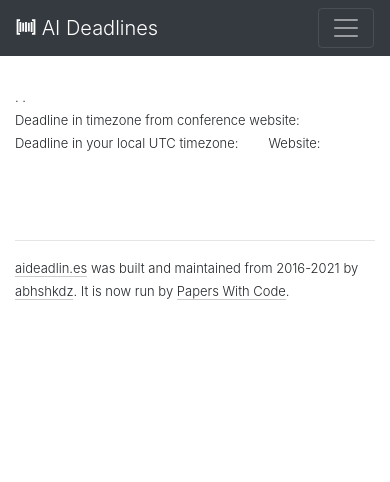
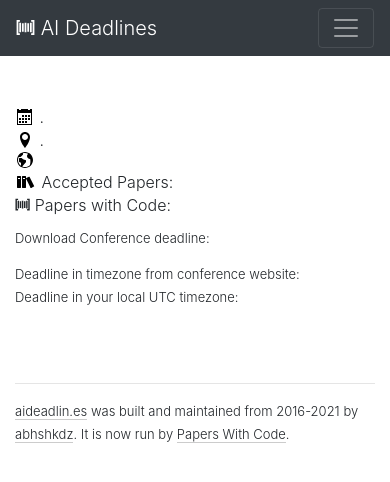
Before and after one commit to paperswithcode/ai-deadlines, a Jekyll site: the page built from _pages/conference.html, in a window 390 px wide. Shown: the top 482 px of the page. Built offline with Jekyll 4.4.1, drawn with Linux system fonts in a browser that asks for light colours; comment, search, counter and statistics services are not loaded.

Commit message:
feat: merge home and conference page

```diff
--- a/_pages/conference.html
+++ b/_pages/conference.html
@@ -11,47 +11,69 @@
     <div class="container">
       <div class="page-header" id="conf-title">
         <div class="row">
-                <div class="col-12 col-sm-12">
+          <div class="col-sm-12">
             <h1>
-                    <a id="conf-title-href" nohref></a>
+              <span id="conf-title-href"></span>
               <span id="twitter-box"></span>
             </h1>
           </div>
-                <div class="meta deadline col-12">
-                  <span id="conf-date"></span>. <span id="conf-place"></span>.<br>
         </div>
-                <div class="meta deadline col-12 col-md-5">
-                  Deadline in timezone from conference website:
-                </div>
-                <div class="meta deadline col-12 col-md-6">
-                  <span class="deadline-time"></span>
-                </div>
-                <span class="local-timezone-hide">
-                  <div class="meta deadline col-12 col-md-5">
-                    Deadline in your local <span class="local-timezone">America/New_York</span> timezone:
-                  </div>
-                  <div class="meta deadline col-12 col-md-6">
-                    <span class="deadline-local-time"></span>
-                  </div>
-                </span>
-                <div class="meta deadline col-2 col-sm-1 col-md-5">
-                  Website:
-                </div>
-                <div class="meta deadline col-10 col-sm-11 col-md-7">
-                  <a id="conf-website" target="_blank" nohref></a><br>
+        <div class="row">
+          <div class="col-sm-12">
+            <span id="conf-subs" title="Conference subjects"></span>
           </div>
         </div>
       </div>
-        <div>
-          <div class="row">
+      <div id="page-content">
+        <div id="conf-key-facts" class="row">
           <div class="col-12">
-                <span id="conf-timer"></span>
-                <br>
+            <img src="{{site.baseurl}}/static/img/084-calendar.svg" class="badge-link" />
+            <span id="conf-date"></span>.
+          </div>
+          <div class="col-12">
+            <img src="{{site.baseurl}}/static/img/072-location.svg" class="badge-link" />
+            <span id="conf-place"></span>.
+          </div>
+          <div class="col-12">
+            <img src="{{site.baseurl}}/static/img/203-earth.svg" class="badge-link" />
+            <a id="conf-website" target="_blank" nohref></a>
+          </div>
+          <div id="conf-paperslink-div" class="col-12">
+            <img src="{{site.baseurl}}/static/img/033-books.svg" class="badge-link" />
+            Accepted Papers:
+            <a id="conf-paperslink" target="_blank" nohref></a>
+          </div>
+          <div id="conf-pwclink-div" class="col-12">
+            <div class="icon-inner pwc-icon"><svg xmlns="http://www.w3.org/2000/svg" viewBox="0 0 512 512" class="s-ion-icon"><path d="M88 128h48v256H88zM232 128h48v256h-48zM160 144h48v224h-48zM304 144h48v224h-48zM376 128h48v256h-48z"></path><path d="M104 104V56H16v400h88v-48H64V104zM408 56v48h40v304h-40v48h88V56z"></path></svg></div>
+            Papers with Code:
+            <a id="conf-pwclink" target="_blank" nohref></a>
           </div>
         </div>
-          <br>
+        <div id="conf-deadline-info" class="row">
+          <div class="meta deadline col-12 col-md-6">
+            Download Conference deadline:
+          </div>
+          <div id="conference-deadline" class="calendar meta col-sm-12 col-md-6">
+          </div>
+          <div class="meta deadline col-12 col-md-6">
+            Deadline in timezone from conference website:
+          </div>
+          <div class="meta col-sm-12 col-md-6">
+            <span class="deadline-time"></span>
+          </div>
+              <div class="meta col-sm-12 col-md-6">
+                Deadline in your local <span class="local-timezone">America/New_York</span> timezone:
+              </div>
+              <div class="local-timezone-hide meta col-sm-12 col-md-6">
+                <span class="deadline-local-time"></span>
+              </div>
+          </div>
+        <div id="conf-deadline-timer" class="row">
+          <div id="conf-timer" class="col-12">
+          </div>
+        </div>
+      </div>
         <hr>
-        </div>
         <footer>
           {% include footer.html %}
         </footer>
@@ -90,18 +141,27 @@
               {% else %}
                 // adjust date according to deadline timezone
                 var timezone = {% if conf.timezone %}"{{conf.timezone}}" {% else %} "America/New_York" {% endif %};
-                var confDate = moment.tz("{{conf.deadline}}", timezone);
+                var confDeadline = moment.tz("{{conf.deadline}}", timezone);
+
+                // add calendar
+                var conferenceDeadlineCalendar = createCalendarFromObject({
+                  id:  '{{conf.id}}',
+                  title: '{{conf.title}} {{conf.year}} deadline',
+                  date: confDeadline.toDate(),
+                  duration: 60,
+                })
+                document.querySelector('#conference-deadline').appendChild(conferenceDeadlineCalendar);
 
                 // render countdown timer
-                $('#conf-timer').countdown(confDate.toDate(), function(event) {
+                $('#conf-timer').countdown(confDeadline.toDate(), function(event) {
                   $(this).html(event.strftime('%D days %Hh %Mm %Ss'));
                 });
-                $('.deadline-time').html(confDate.toString());
+                $('.deadline-time').html(confDeadline.toString());
 
                 // convert deadline to local timezone
                 try {
-                  var localConfDate = moment.tz(confDate, local_timezone);
-                  $('.deadline-local-time').html(localConfDate.toString());
+                  var localConfDeadline = moment.tz(confDeadline, local_timezone);
+                  $('.deadline-local-time').html(localConfDeadline.toString());
                 }
                 catch(err) {
                   console.log("Error converting to local timezone.");
--- a/static/css/deadlines.css
+++ b/static/css/deadlines.css
@@ -46,6 +46,7 @@
 
 .page-header {
   margin-top: 20px;
+  margin-bottom: 20px;
 }
 
 #conf-title.page-header {
@@ -105,9 +106,21 @@
   margin-bottom: 5px;
 }
 
-.conf-title {
+.conf-title,
+.conf-title-small,
+.conf-title-icon {
   font-size: 20px;
   font-weight: 400;
+
+}
+
+.conf-title-small {
+  display: none;
+}
+
+.conf-title-icon {
+  white-space: nowrap;
+  font-size: 20px;
 }
 
 .deadline,
@@ -120,7 +133,8 @@
   margin-bottom: 5px;
 }
 
-.timer {
+.timer,
+.timer-small {
   font-size: 20px;
   font-weight: 400;
 }
@@ -128,10 +142,19 @@
 #confs {
   margin-top: 20px;
 }
+.timer-small {
+  display: none;
+}
 
 #conf-timer {
   font-size: 72px;
   color: #444;
+  margin-top: 40px;
+  margin-bottom: 0.5em;
+}
+
+#conf-key-facts {
+  margin-bottom: 10px;
 }
 
 .conf-sub {
@@ -192,8 +215,8 @@
 }
 
 .icon-inner {
-  width: 1em;
-  height: 1em;
+  width: .95em;
+  height: .95em;
   display: inline-block;
   vertical-align: middle;
   position: relative;
@@ -208,6 +231,14 @@
   padding-bottom: 15px;
   border-bottom: 2px solid #bb2d3b;
 }
+
+.badge-link {
+  vertical-align: middle;
+  margin-bottom: 3px;
+  margin-left: 2px;
+  margin-right: 2px;
+}
+
 
 .badge-danger {
   background-color: #bb2d3b;
@@ -225,7 +256,7 @@
   }
 }
 
-@media only screen and (max-width: 450px) {
+@media only screen and (max-width: 576px) {
   #conf-timer {
     font-size: 36px;
   }
@@ -241,6 +272,20 @@
   .conf-row {
     margin-bottom: 7px;
   }
+  .timer {
+    display: none;
+  }
+  .timer-small {
+    text-align: right;
+    display: grid;
+  }
+  .conf-title {
+    display: none;
+  }
+  .conf-title-small {
+    display: inline;
+  }
+
 }
 
 @media only screen and (max-width: 375px) {
```
Also changed, not shown: other parts of _pages/conference.html (+29 -0 lines), _layouts/home.html (+31 -26 lines). Lines whose indentation alone changed are shown as unchanged.
